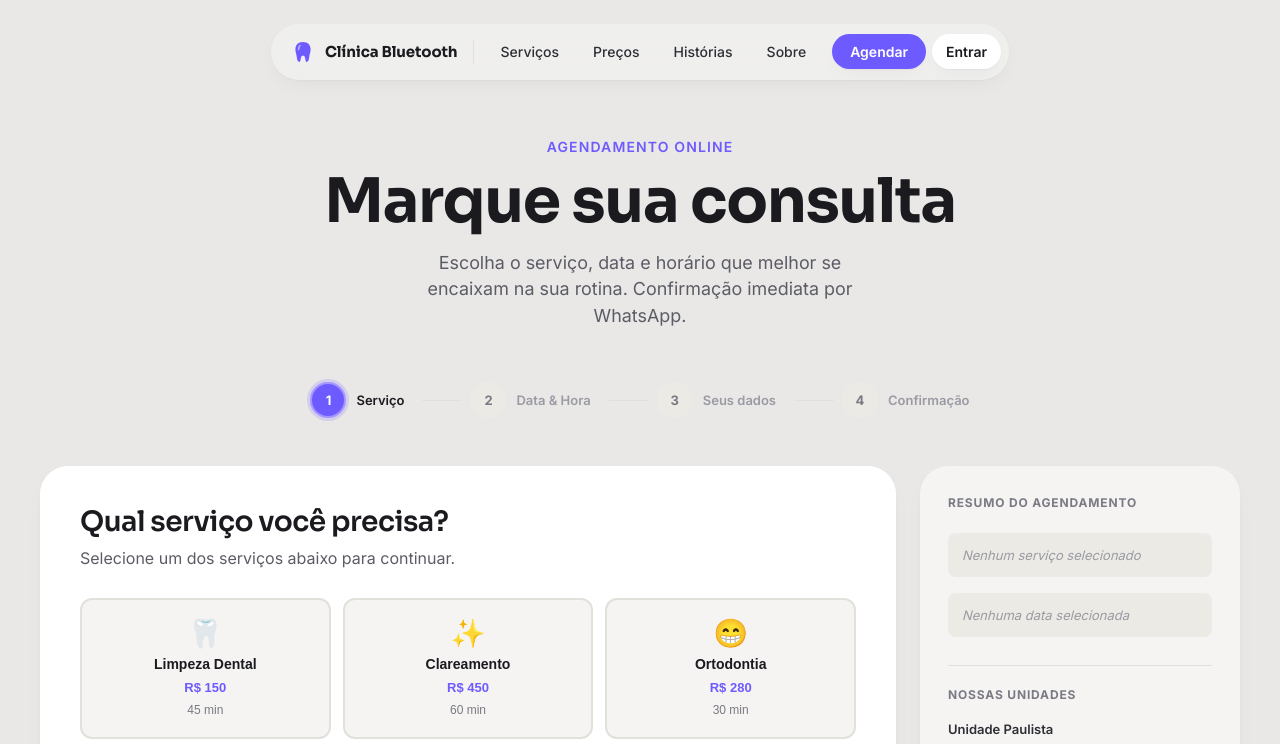
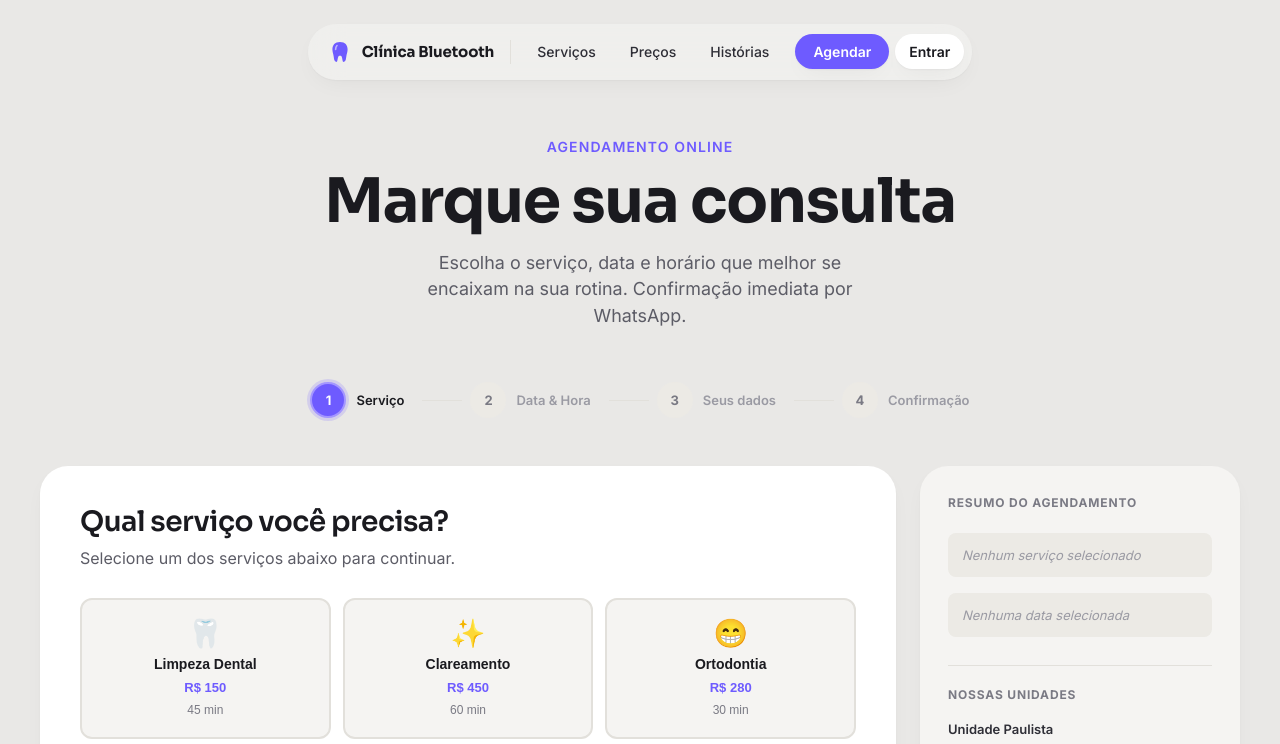
Before and after one commit to ManaraMarcelo/clinica-dental, a Nuxt app: page /agendar in a window 1280 px wide. Shown: the top 744 px of the page. Built offline with nearby package versions, Linux system fonts and the light colour scheme.

Commit message:
FIX: Imagem sem a classe reveal , ficando estática

```diff
--- a/components/AppHero.vue
+++ b/components/AppHero.vue
@@ -34,7 +34,7 @@
       </div>
 
       <!-- Ilustração -->
-      <div :style="illustrationWrap">
+      <div :style="illustrationWrap" class="reveal">
         <img src="../public/family.png" alt="Foto da familia atendida pela clinica" width="100%"
           style="border-radius: 10px;" />
       </div>
--- a/components/AppNav.vue
+++ b/components/AppNav.vue
@@ -52,7 +52,7 @@ const navLinks = [
   { label: 'Preços', to: '/servicos/#planos' },
   // { label: 'Equipe', to: '#' },
   { label: 'Histórias', to: '/#depoimentos' },
-  { label: 'Sobre', to: './docs/nuxtjs_article.html' },
+  // { label: 'Sobre', to: './docs/nuxtjs_article.html' },
 ]
 
 const wrapStyle = {
```
